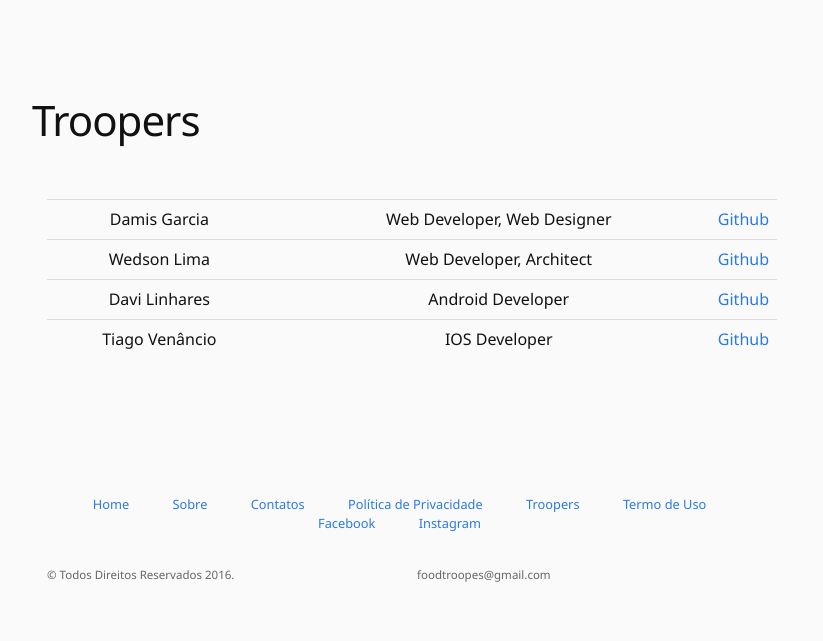
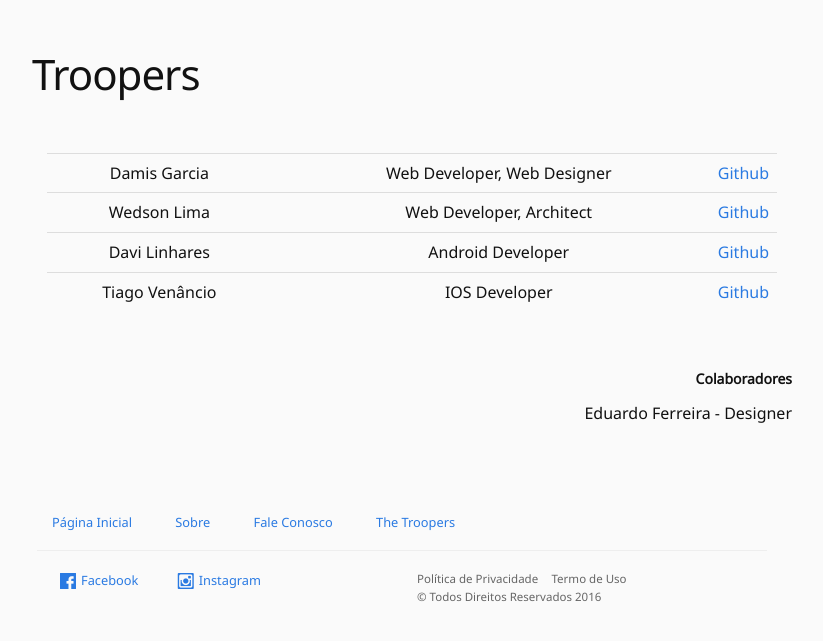
Before and after one commit to damisgarcia/foodtroopers-home-page, a Jekyll site: the page built from team.md, in a window 1280 px wide. Shown: the top 641 px of the page, without its empty margins (238-1061 px from the left). Built offline with Jekyll 4.4.1, drawn with Linux system fonts in a browser that asks for light colours; nearby versions of some CDN libraries; library files that are not in the unit come from our copies.

Commit message:
Done Layout

```diff
--- a/_config.yml
+++ b/_config.yml
@@ -16,6 +16,8 @@
 url: "http://yourdomain.com" # the base hostname & protocol for your site
 twitter_username: jekyllrb
 github_username:  jekyll
+facebook_url: http://facebook.com
+instagram_url: http://facebook.com
 
 # Build settings
 markdown: kramdown
--- a/_includes/footer.html
+++ b/_includes/footer.html
@@ -1,35 +1,50 @@
 <footer>
   <div class="container">
     <div class="row around-xs">
-      <div class="col-md-12 center-xs">
-        <ul class="list-inline ft-bottom-nav pull-left">
+      <div class="col-md-12 margin-top">
+        <ul class="list-inline ft-bottom-nav">
           <li>
-            <a class="page-link" href="/">Home</a>
-          </li>
-          {% for my_page in site.pages %}
-            {% if my_page.title %}
-            <li>
-              <a class="page-link" href="{{ my_page.url | prepend: site.baseurl }}">{{ my_page.title }}</a>
-            </li>
-            {% endif %}
-          {% endfor %}
-          <li>
-            <a class="page-link" href="/">Facebook</a>
+            <a class="page-link" href="/">Página Inicial</a>
           </li>
           <li>
-            <a class="page-link" href="/">Instagram</a>
+            <a class="page-link" href="/about">Sobre</a>
+          </li>
+          <li>
+            <a class="page-link" href="/contact">Fale Conosco</a>
+          </li>
+          <li>
+            <a class="page-link" href="/collaborators/">The Troopers</a>
+          </li>
+        </ul>
+      </div>
+      <div class="col-xs-12 margin-top">
+        <hr>
+      </div>
+      <div class="col-md-6 margin-top" style="padding:0px 1.5rem;">
+        <ul class="list-inline">
+          <li>
+            <a href="{{site.facebook_url}}" class="social-link middle-xs">
+              <i class="icon-facebook"  alt="Facebook"></i> Facebook
+            </a>
+          </li>
+          <li>
+            <a href="{{site.instagram_url}}" class="social-link middle-xs">
+              <i class="icon-instagram" alt="Instagram"></i> Instagram
+            </a>
           </li>
         </ul>
       </div>
       <div class="col-md-6 margin-top" style="padding:0px 1.5rem;">
-        <p class="ft-subtitle">&copy; Todos Direitos Reservados 2016.</p>
+        <ul class="list-inline">
+          <li>
+            <a class="ft-subtitle" href="/privacy">Política de Privacidade</a>
+          </li>
+          <li>
+            <a class="ft-subtitle" href="/useterm">Termo de Uso</a>
+          </li>
+        </ul>
+        <p class="ft-subtitle">&copy; Todos Direitos Reservados 2016</p>
       </div>
-      <div class="col-md-6 margin-top hidden-sm hidden-xs" style="padding:0px 1.5rem;">
-        <p class="ft-subtitle">foodtroopes@gmail.com</p>
-      </div>
-      <!-- <div class="col-md-7">
-        <p>{{ site.description }}</p>
-      </div> -->
     </div>
   </div>
 </footer>
--- a/_includes/head.html
+++ b/_includes/head.html
@@ -5,8 +5,9 @@
 
   <title>{% if page.title %}{{ page.title }}{% else %}{{ site.title }}{% endif %}</title>
   <meta name="description" content="{% if page.excerpt %}{{ page.excerpt | strip_html | strip_newlines | truncate: 160 }}{% else %}{{ site.description }}{% endif %}">
+  <link rel="shortcut icon" type="image/png" href="/favicon.png"/>
 
   <link rel="stylesheet" href="{{ "/css/main.css" | prepend: site.baseurl }}">
+  <link rel="stylesheet" href="{{ "/css/foodtroopers-icons.css" | prepend: site.baseurl }}">
   <link rel="canonical" href="{{ page.url | replace:'index.html','' | prepend: site.baseurl | prepend: site.url }}">
-  <link rel="alternate" type="application/rss+xml" title="{{ site.title }}" href="{{ "/feed.xml" | prepend: site.baseurl | prepend: site.url }}">
 </head>
--- a/_sass/ft.scss
+++ b/_sass/ft.scss
@@ -15,6 +15,22 @@
   footer{
     background-color: #fff;
   }
+}
+
+footer [class^="icon-"]{
+  font-size: 16px;
+  margin-right: 5px;
+}
+
+footer .social-link{
+  display: flex;
+  flex-direction: row;
+  border-radius: 0px;
+  padding: 2px 1.3rem;
+}
+
+footer .list-inline{
+  margin-bottom: 0px;
 }
 
 // Devices
@@ -178,6 +194,9 @@
 .ft-subtitle{
   font-size:90%;
   color:#666;
+  &:visited{
+    color:#666;
+  }
 }
 
 
--- /dev/null
+++ b/css/foodtroopers-icons.css
@@ -0,0 +1,32 @@
+@font-face {
+    font-family: 'foodtroopers';
+    src:    url('../fonts/ft.eot?jm2cl6');
+    src:    url('../fonts/ft.eot?jm2cl6#iefix') format('embedded-opentype'),
+        url('../fonts/ft.ttf?jm2cl6') format('truetype'),
+        url('../fonts/ft.woff?jm2cl6') format('woff'),
+        url('../fonts/ft.svg?jm2cl6#ft') format('svg');
+    font-weight: normal;
+    font-style: normal;
+}
+
+[class^="icon-"], [class*=" icon-"] {
+    /* use !important to prevent issues with browser extensions that change fonts */
+    font-family: 'foodtroopers' !important;
+    speak: none;
+    font-style: normal;
+    font-weight: normal;
+    font-variant: normal;
+    text-transform: none;
+    line-height: 1;
+
+    /* Better Font Rendering =========== */
+    -webkit-font-smoothing: antialiased;
+    -moz-osx-font-smoothing: grayscale;
+}
+
+.icon-facebook:before {
+    content: "\e900";
+}
+.icon-instagram:before {
+    content: "\e901";
+}
--- a/team.md
+++ b/team.md
@@ -38,3 +38,8 @@
   </tbody>
 </table>
 </div>
+<br>
+<div class="text-right">
+  <h5><b>Colaboradores</b></h5>
+  <p>Eduardo Ferreira - Designer</p>
+</div>
```
Also changed, not shown: about.md (+3 -4 lines), favicon.png (added), fonts/ft.ttf (added), fonts/ft.woff (added), 2 other files.
